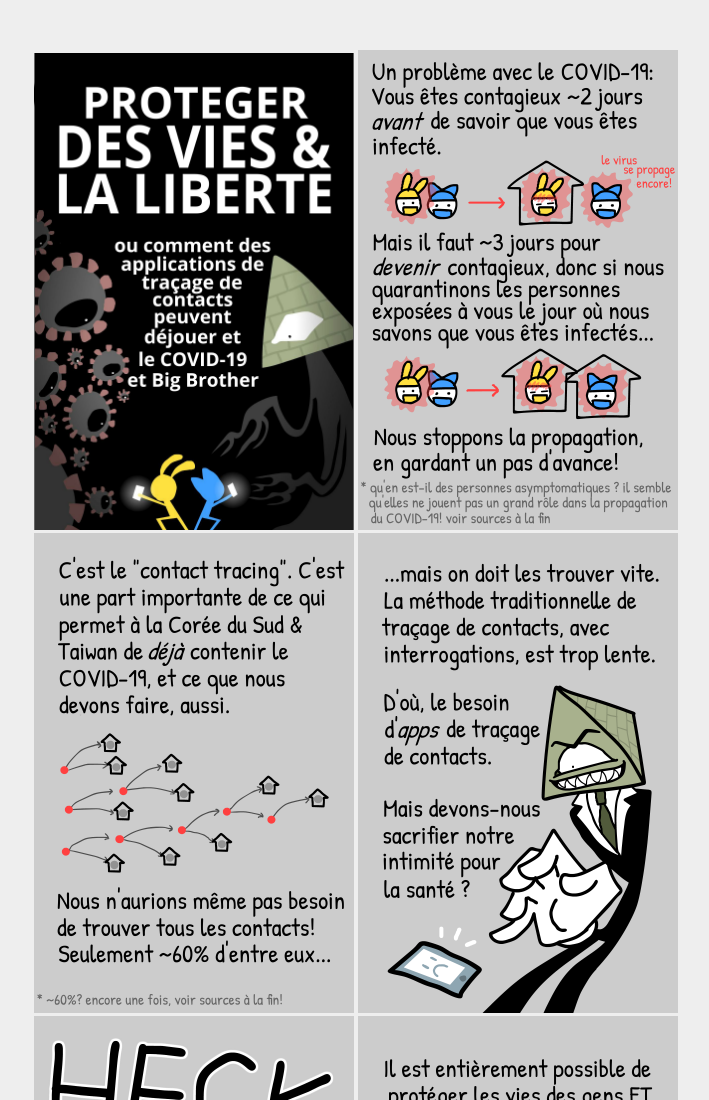
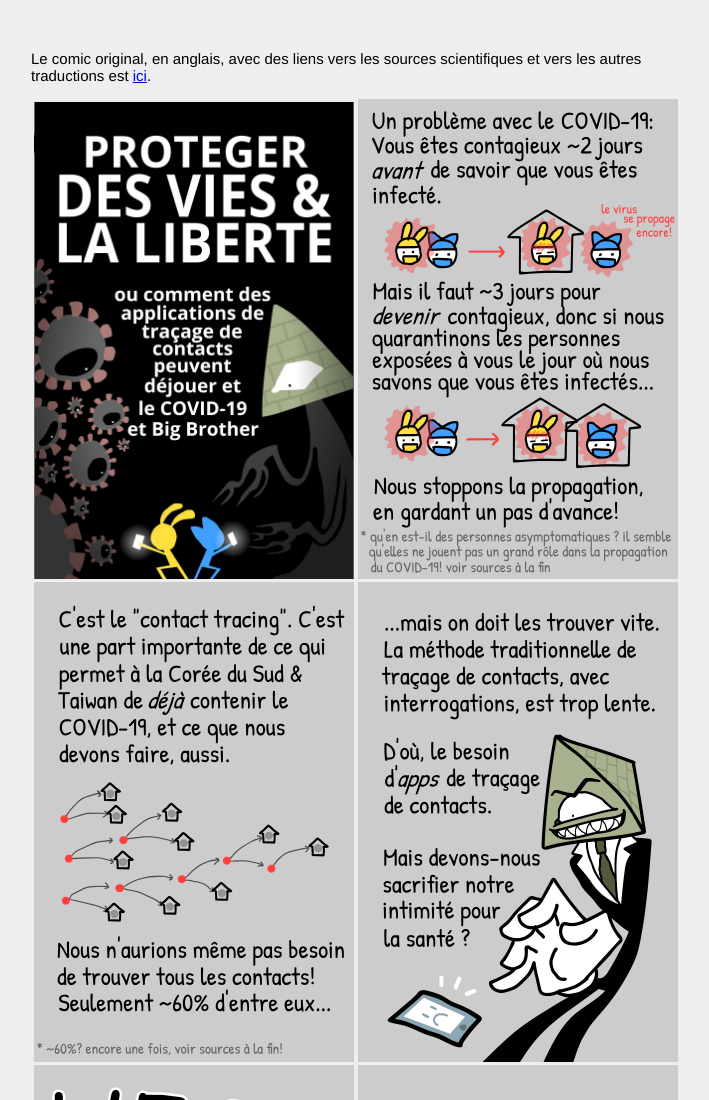
Before and after one commit to rnollet/rnollet.github.io, a plain HTML site: page contact-tracing/index.html in a window 1280 px wide. Shown: the top 1100 px of the page, without its empty margins (284-993 px from the left). Drawn offline with Linux system fonts and the light colour scheme.

Commit message:
contact-tracing: link to original comic at top of page

```diff
--- a/contact-tracing/index.html
+++ b/contact-tracing/index.html
@@ -8,6 +8,11 @@
   </head>
   <body>
     <article>
+      <p>
+        Le comic original, en anglais, avec des liens vers les sources
+        scientifiques et vers les autres traductions
+        est <a href="https://ncase.me/contact-tracing/">ici</a>.
+      </p>
       <p style="text-align: center;">
 	<img src="00-croped.png"/>
 	<img src="01.png"/>
```
